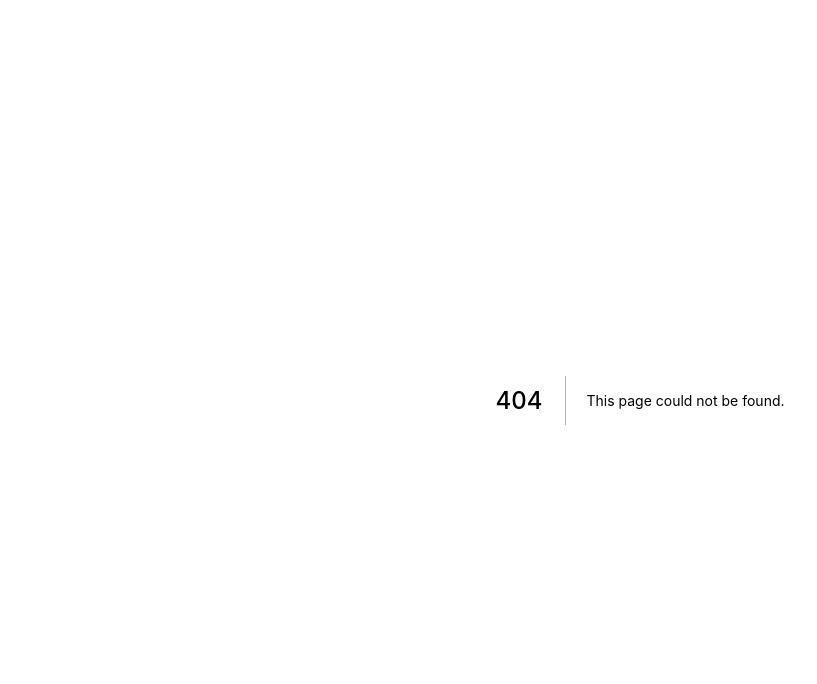
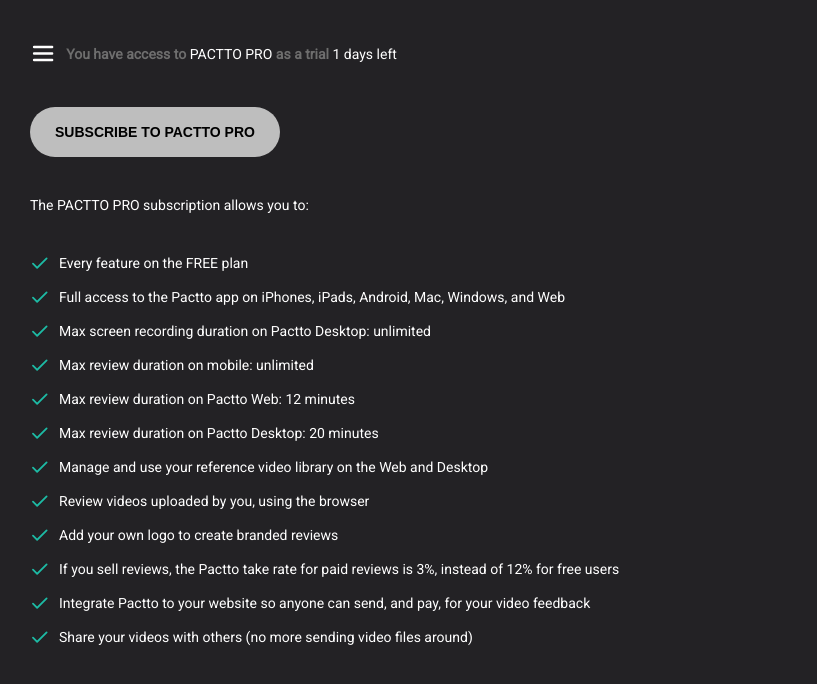
Before and after one commit to iagoPinheiro1401/pactto_challenge, a Next.js app: page /subscription in a window 1280 px wide. Before the commit this address had no page. Shown: the top 684 px of the page, without its empty margins (0-817 px from the left). Built offline with nearby package versions, Linux system fonts and the light colour scheme.

Commit message:
created subscription page

```diff
--- /dev/null
+++ b/src/components/advantage/Advantage.jsx
@@ -0,0 +1,19 @@
+import styled from "styled-components"
+import { Check } from "@phosphor-icons/react"
+
+import TextMedium from "../tipography/textMedium/TextMedium"
+
+const StyledAdvantage = styled.div`
+    display: flex;
+    align-items: center;
+    gap: 10px;
+`
+
+export default function Advantage({ children }) {
+    return(
+        <StyledAdvantage>
+            <Check size={19} color="#1DBBA5" weight="bold"/>
+            <TextMedium color="white">{children}</TextMedium>
+        </StyledAdvantage>
+    )
+}
--- a/src/components/buttons/changesButtons/ResetButton.jsx
+++ b/src/components/buttons/changesButtons/ResetButton.jsx
@@ -15,10 +15,10 @@
     }
 `
 
-export default function ResetButton() {
+export default function ResetButton({ children }) {
     return(
         <StyledButton>
-            RESET CHANGES
+            {children}
         </StyledButton>
     )
 }
--- a/src/components/menu/Menu.jsx
+++ b/src/components/menu/Menu.jsx
@@ -139,7 +139,7 @@
                 <MenuOptions src="/packagesIcon" path="/packages">Review packages for sale</MenuOptions>
                 <MenuOptions src="/pacttoPagesIcon" path="/profile">Pactto website</MenuOptions>
                 <MenuOptions src="/referenceIcon" path="/library">Reference video library</MenuOptions>
-                <MenuOptions src="/subscriptionIcon">Subscription</MenuOptions>
+                <MenuOptions src="/subscriptionIcon" path="subscription">Subscription</MenuOptions>
                 <MenuOptions src="/settingsIcon">Review settings</MenuOptions>
             </StyledNav>
             <ButtonContainer>
--- a/src/components/tipography/textMedium/TextMedium.jsx
+++ b/src/components/tipography/textMedium/TextMedium.jsx
@@ -1,6 +1,7 @@
 import styled from "styled-components"
 
 const StyledText = styled.h3`
+    display: inline;
     font-size: ${props => props.theme.fontSize.medium};
     color: ${props => props.color ? props.color : "#b8b8b8"};
     font-weight: ${props => props. fontWeigth ? props.color : "500"};
--- a/src/pages/personalInformation.jsx
+++ b/src/pages/personalInformation.jsx
@@ -112,7 +112,7 @@
             <ButtonsAndMenuContainer>
                 <StyledList show={!isMenuOpen} onClick={toggleMenu} size={27} color="#ffff" weight="bold"/>
                 <ButtonContainer>
-                    <ResetButton />
+                    <ResetButton >RESET CHANGES</ResetButton>
                     <SaveButton />
                 </ButtonContainer>
             </ButtonsAndMenuContainer>
--- /dev/null
+++ b/src/pages/subscription.jsx
@@ -0,0 +1,70 @@
+import styled from "styled-components"
+import { List } from "@phosphor-icons/react"
+
+import TextMedium from "@/components/tipography/textMedium/TextMedium"
+import ResetButton from "@/components/buttons/changesButtons/ResetButton"
+import Advantage from "@/components/advantage/Advantage"
+
+import { useMenu } from "@/hooks/useMenu"
+
+const StyledList = styled(List)`
+  cursor: pointer;
+  display: ${props => (props.show ? 'block' : 'none')};
+`
+
+const TextContainer = styled.div`
+    display: flex;
+    flex-direction: row;
+    width: 100%;
+`
+
+const TextAndMenuContainer = styled.div`
+    display: flex;
+    align-items: center;
+    gap: 10px;
+`
+
+const ButtonContainer = styled.div`
+    width: 400px;
+`
+
+const AdvantagesContainer = styled.div`
+    display: flex;
+    flex-direction: column;
+    gap: 15px;
+`
+
+export default function Subscription(){
+    const { isMenuOpen, toggleMenu } = useMenu()
+
+    return(
+        <>
+            <TextAndMenuContainer>
+                <StyledList show={!isMenuOpen} onClick={toggleMenu} size={27} color="#ffff" weight="bold" />
+                <TextContainer>
+                    <TextMedium color="#6e6e6e" fontWeigth="600">
+                        You have access to <TextMedium color="white">PACTTO PRO</TextMedium> as a trial <TextMedium color="white">1 days left</TextMedium>
+                    </TextMedium>
+                </TextContainer>
+            </TextAndMenuContainer>
+            <ButtonContainer>
+                <ResetButton>SUBSCRIBE TO PACTTO PRO</ResetButton>
+            </ButtonContainer>
+            <TextMedium color="white">The PACTTO PRO subscription allows you to:</TextMedium>
+            <AdvantagesContainer>
+                <Advantage>Every feature on the FREE plan</Advantage>
+                <Advantage>Full access to the Pactto app on iPhones, iPads, Android, Mac, Windows, and Web</Advantage>
+                <Advantage>Max screen recording duration on Pactto Desktop: unlimited</Advantage>
+                <Advantage>Max review duration on mobile: unlimited</Advantage>
+                <Advantage>Max review duration on Pactto Web: 12 minutes</Advantage>
+                <Advantage>Max review duration on Pactto Desktop: 20 minutes</Advantage>
+                <Advantage>Manage and use your reference video library on the Web and Desktop</Advantage>
+                <Advantage>Review videos uploaded by you, using the browser</Advantage>
+                <Advantage>Add your own logo to create branded reviews</Advantage>
+                <Advantage>If you sell reviews, the Pactto take rate for paid reviews is 3%, instead of 12% for free users</Advantage>
+                <Advantage>Integrate Pactto to your website so anyone can send, and pay, for your video feedback</Advantage>
+                <Advantage>Share your videos with others (no more sending video files around)</Advantage>
+            </AdvantagesContainer>
+        </>
+    )
+}
```
